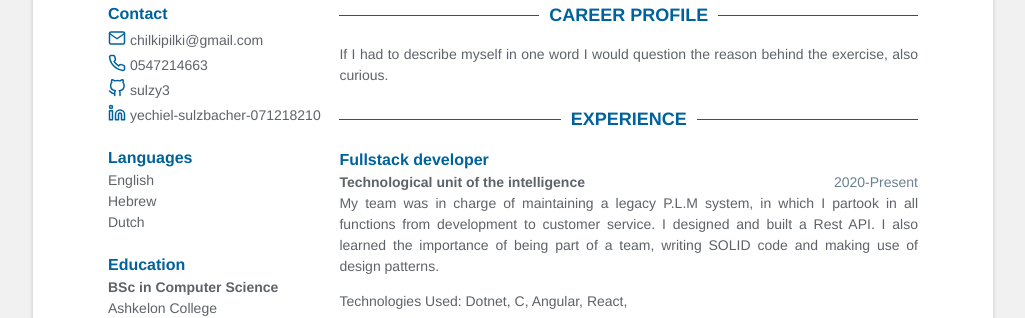
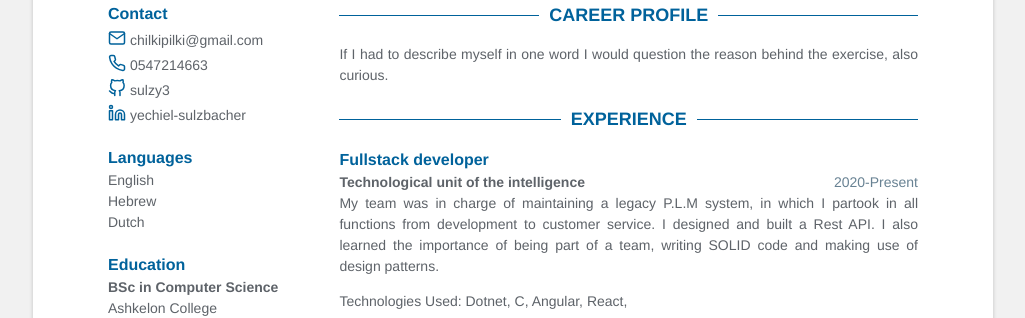
Before and after one commit to chaniheller97/my-cv, a Jekyll site: the page built from index.html, in a window 1280 px wide. Shown: the part 189-507 px from the top of the page, without its empty margins (127-1152 px from the left). Built offline with Jekyll 4.4.1, drawn with Linux system fonts in a browser that asks for light colours.

Commit message:
updated linkedin

```diff
--- a/_data/data.yml
+++ b/_data/data.yml
@@ -5,7 +5,7 @@ support_dark_mode: true
 contact:
   email: chilkipilki@gmail.com
   github: sulzy3
-  linkedin: yechiel-sulzbacher-071218210
+  linkedin: yechiel-sulzbacher
   phone: "0547214663"
   gitlab:
   twitter:
```
